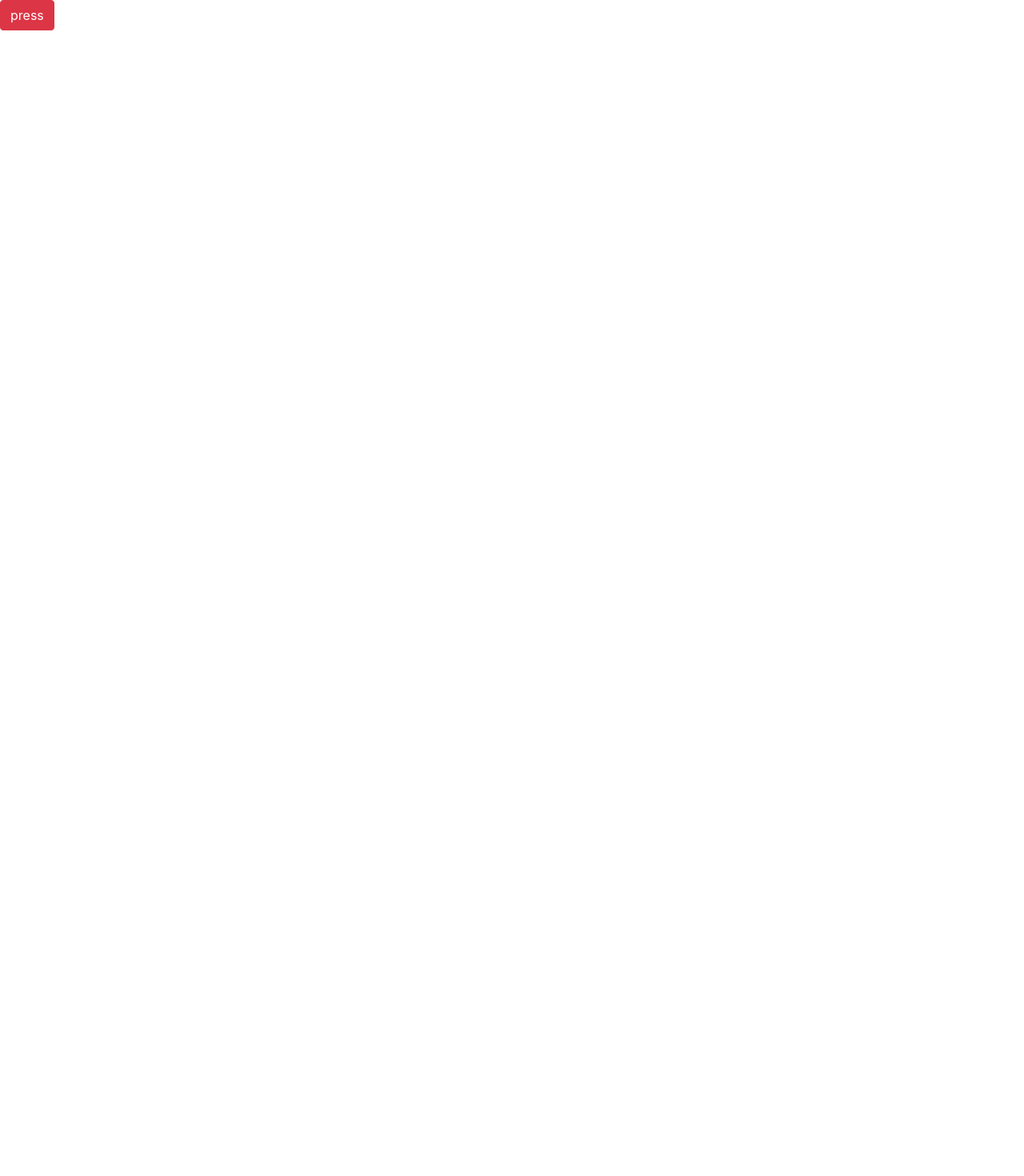
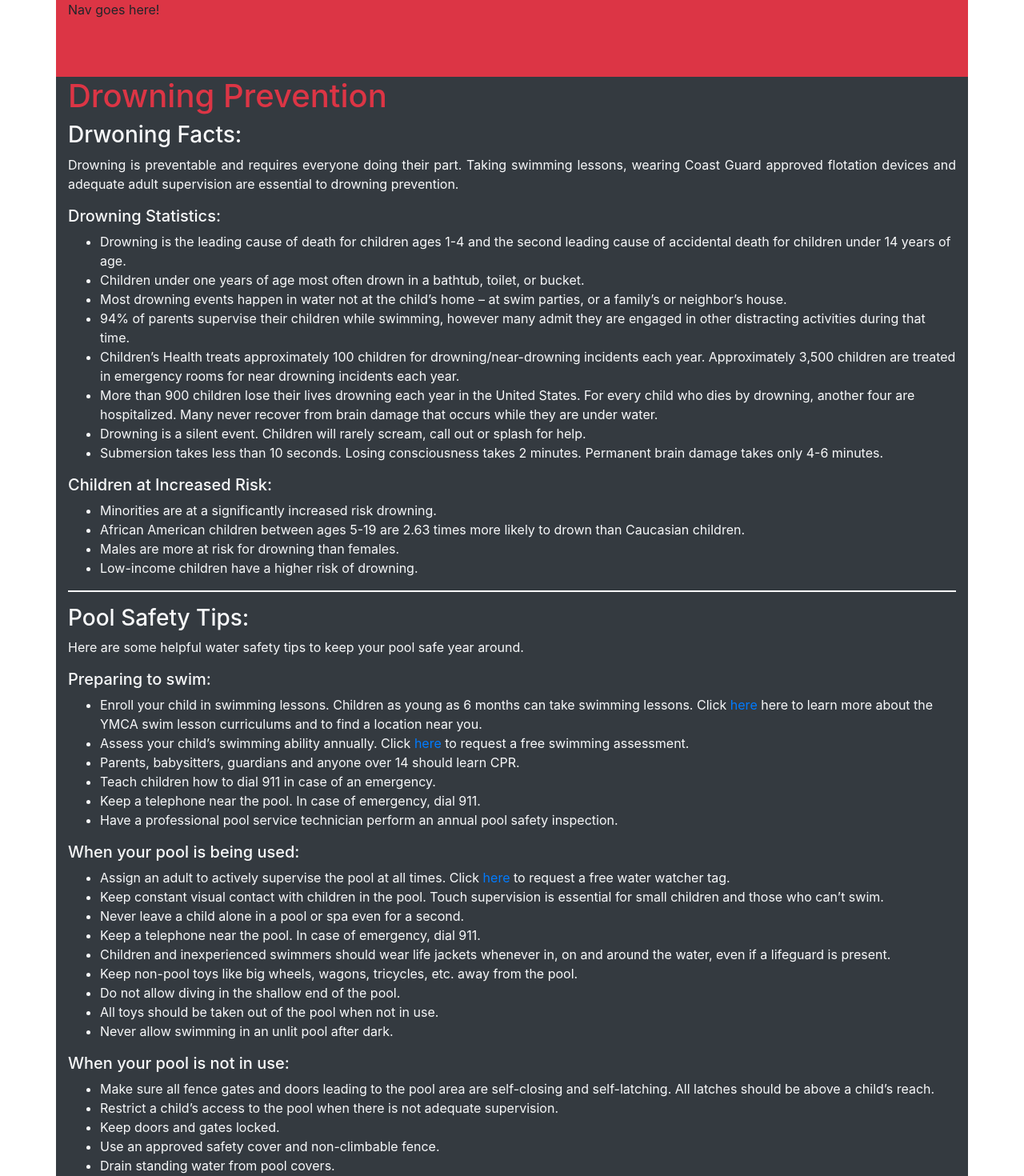
Before and after one commit to ahmedohadi/SD_YMCA, an Angular app in the folder knowBeforeYouGo/: page / in a window 1280 px wide. Shown: the top 1470 px of the page at 80% size. Before the commit the page ends 800 px from the top, so only its background shows below. Built offline with nearby package versions, Linux system fonts and the light colour scheme.

Commit message:
Drowning Prevention Skeleton

```diff
--- a/knowBeforeYouGo/src/app/drowning-prevention/drowning-prevention.component.html
+++ b/knowBeforeYouGo/src/app/drowning-prevention/drowning-prevention.component.html
@@ -1 +1,115 @@
-<div class="btn btn-danger">press</div>
+<div class="container">
+  <div class="row bg-danger">
+    <div class="col">
+      <div>Nav goes here!
+        <br>
+        <br>
+        <br>
+        <br>
+      </div>
+    </div>
+  </div>
+
+
+
+
+  <div class="row bg-dark">
+
+    <div class="col">
+      <h1 class="text-danger">Drowning Prevention</h1>
+
+      <!-- Drowning Facts Section -->
+
+      <h3 class="text-light">Drwoning Facts:</h3>
+
+      <p class="text-justify text-light">Drowning is preventable and requires everyone doing their part. Taking swimming lessons, wearing Coast Guard approved flotation devices and adequate adult supervision are essential to drowning prevention.</p>
+
+      <h5 class="text-light">Drowning Statistics:</h5>
+
+      <ul class="text-light">
+        <li>Drowning is the leading cause of death for children ages 1-4 and the second leading cause of accidental death for children under 14 years of age.</li>
+        <li>Children under one years of age most often drown in a bathtub, toilet, or bucket.</li>
+        <li>Most drowning events happen in water not at the child’s home – at swim parties, or a family’s or neighbor’s house.</li>
+        <li>94% of parents supervise their children while swimming, however many admit they are engaged in other distracting activities during that time.</li>
+        <li>Children’s Health treats approximately 100 children for drowning/near-drowning incidents each year. Approximately 3,500 children are treated in emergency rooms for near drowning incidents each year.</li>
+        <li>More than 900 children lose their lives drowning each year in the United States. For every child who dies by drowning, another four are hospitalized. Many never recover from brain damage that occurs while they are under water.</li>
+        <li>Drowning is a silent event. Children will rarely scream, call out or splash for help.</li>
+        <li>Submersion takes less than 10 seconds. Losing consciousness takes 2 minutes. Permanent brain damage takes only 4-6 minutes.</li>
+      </ul>
+
+      <h5 class="text-light">Children at Increased Risk:</h5>
+
+      <ul class="text-light">
+        <li>Minorities are at a significantly increased risk drowning.</li>
+        <li>African American children between ages 5-19 are 2.63 times more likely to drown than Caucasian children.</li>
+        <li>Males are more at risk for drowning than females.</li>
+        <li>Low-income children have a higher risk of drowning.</li>
+      </ul>
+
+      <!-- Pool Safety Tips -->
+
+      <hr class="border border-light">
+
+      <h3 class="text-light">Pool Safety Tips:</h3>
+
+      <p class="text-justify text-light">Here are some helpful water safety tips to keep your pool safe year around.</p>
+
+      <h5 class="text-light">Preparing to swim:</h5>
+
+      <ul class="text-light">
+        <li>Enroll your child in swimming lessons. Children as young as 6 months can take swimming lessons. Click <a href="https://www.ymcadallas.org/youth_development/swim_sports__play/swim_lessons/">here</a> here to learn more about the YMCA swim lesson curriculums and to find a location near you. </li>
+        <li>Assess your child’s swimming ability annually. Click <a href="https://www.ymcadallas.org/youth_development/swim_sports__play/swim_lessons/free_swim_assessment/">here</a> to request a free swimming assessment.</li>
+        <li>Parents, babysitters, guardians and anyone over 14 should learn CPR.</li>
+        <li>Teach children how to dial 911 in case of an emergency.</li>
+        <li>Keep a telephone near the pool. In case of emergency, dial 911.</li>
+        <li>Have a professional pool service technician perform an annual pool safety inspection.</li>
+
+      </ul>
+
+      <h5 class="text-light">When your pool is being used:</h5>
+
+      <ul class="text-light">
+        <li>Assign an adult to actively supervise the pool at all times. Click <a href="#">here</a> to request a free water watcher tag. </li>
+        <li>Keep constant visual contact with children in the pool. Touch supervision is essential for small children and those who can’t swim.</li>
+        <li>Never leave a child alone in a pool or spa even for a second.</li>
+        <li>Keep a telephone near the pool. In case of emergency, dial 911.</li>
+        <li>Children and inexperienced swimmers should wear life jackets whenever in, on and around the water, even if a lifeguard is present.</li>
+        <li>Keep non-pool toys like big wheels, wagons, tricycles, etc. away from the pool.</li>
+        <li>Do not allow diving in the shallow end of the pool.</li>
+        <li>All toys should be taken out of the pool when not in use.</li>
+        <li>Never allow swimming in an unlit pool after dark.</li>
+      </ul>
+
+      <h5 class="text-light">When your pool is not in use:</h5>
+
+      <ul class="text-light">
+        <li>Make sure all fence gates and doors leading to the pool area are self-closing and self-latching. All latches should be above a child’s reach.</li>
+        <li>Restrict a child’s access to the pool when there is not adequate supervision.</li>
+        <li>Keep doors and gates locked.</li>
+        <li>Use an approved safety cover and non-climbable fence.</li>
+        <li>Drain standing water from pool covers.</li>
+        <li>Keep chairs and other climbable items away from the fence.</li>
+      </ul>
+
+
+
+
+
+
+
+    </div> <!--end of col-->
+  </div> <!--end of row-->
+  <div class="row bg-warning">
+    <div class="col">
+        <div>footer goes here</div>
+        <br>
+        <br>
+        <br>
+        <br>
+        <br>
+        <br>
+        <br>
+        <br>
+    </div>
+  </div>
+</div> <!--end of container -->
```
Also changed, not shown: 1 other file (tests, documents, lock files or other folders).
